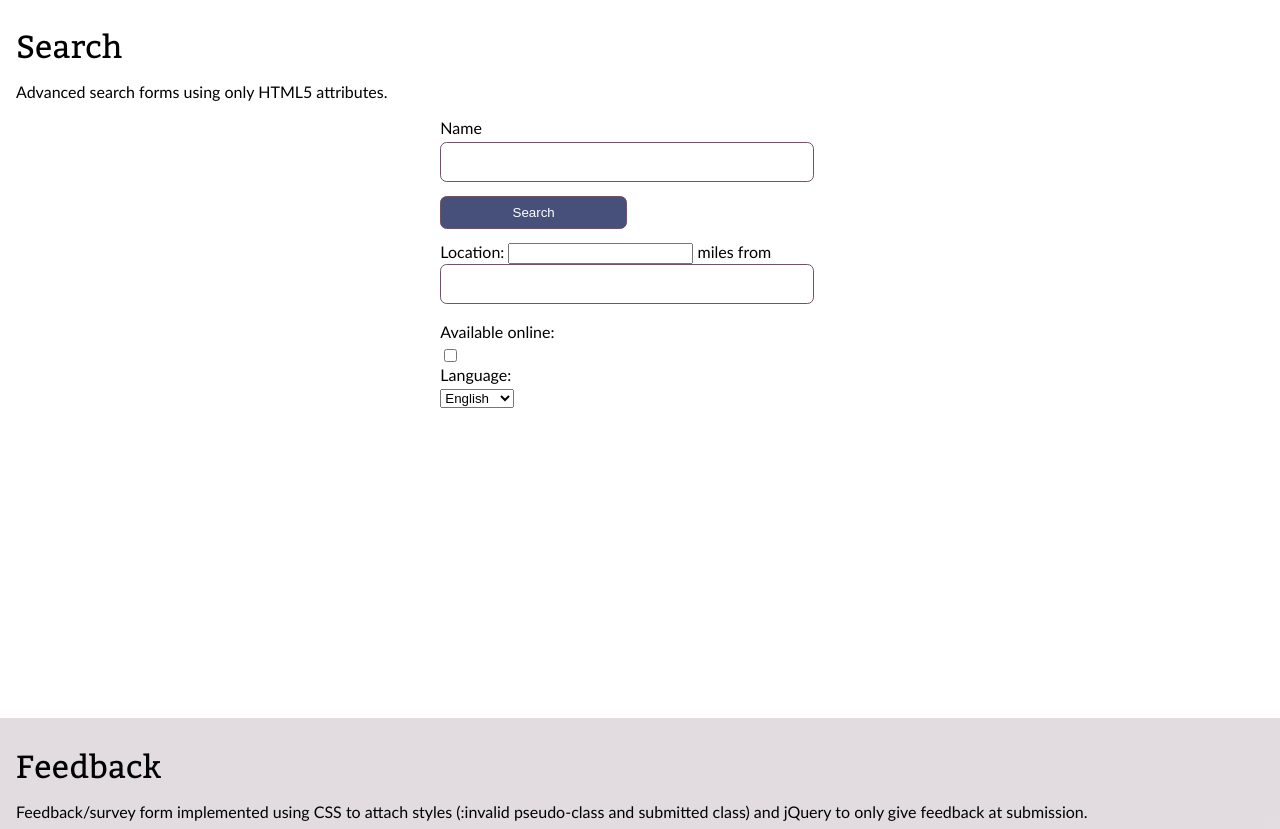
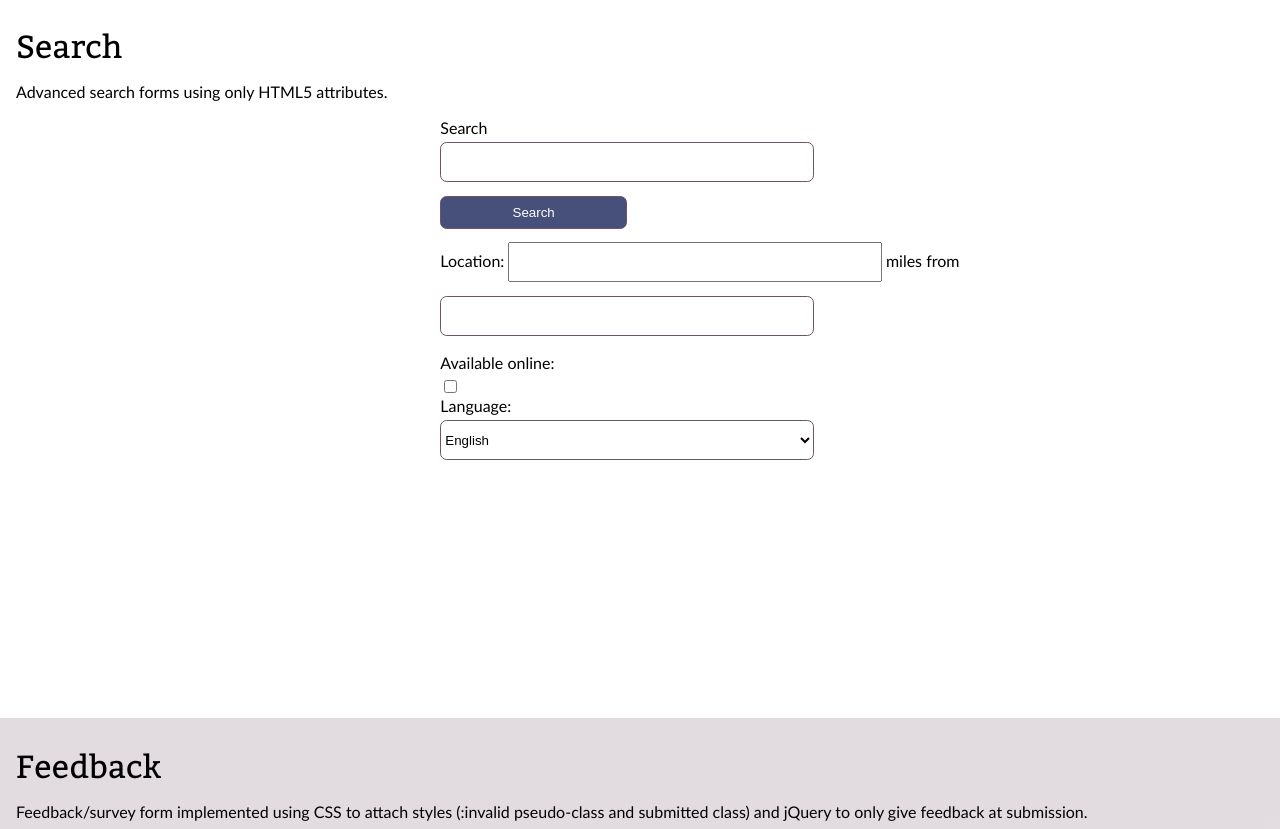
Before and after one commit to spaetsch/funforms, a website: page dev/index.html in a window 1280 px wide. Shown: the part 962-1791 px from the top of the page. Drawn offline with nearby package versions, Linux system fonts and the light colour scheme; files whose address does not match are found by name.

Commit message:
Consistent styling for input number and select

```diff
--- a/dev/index.html
+++ b/dev/index.html
@@ -33,7 +33,7 @@
       <div class="col span_2_of_6"></div>
 
       <div class="col span_3_of_6">
-        <label for="search">Name</label>
+        <label for="search">Search</label>
         <input type="text" name="search"  autocomplete="off" />
         <button>Search</button>
 
--- a/dev/scss/_layout.scss
+++ b/dev/scss/_layout.scss
@@ -98,7 +98,9 @@ input[type="button"] {
 }
 input[type="email"],
 input[type="text"],
-input[type="password"] {
+input[type="number"],
+input[type="password"],
+select {
   height: 3em;
   width: 100%;
   max-width: 28em;
--- a/dev/scss/_theme.scss
+++ b/dev/scss/_theme.scss
@@ -74,18 +74,23 @@ input[type="button"]:hover{
   border: 2px solid $form-border-active;
   outline: 0;
 }
+
 input[type="email"],
 input[type="text"],
+input[type="number"]
 input[type="password"],
-textarea {
+textarea,
+select {
   background-color: #fff;
   border: 1px solid $bgdcolor1;
   border-radius: 0.5em;
 }
 input[type="email"]:focus,
 input[type="text"]:focus,
+input[type="number"]:focus,
 input[type="password"]:focus,
-textarea:focus{
+textarea:focus,
+select:focus {
   border: 2px solid $form-border-active;
   outline: 0;
 }
```
Also changed, not shown: build/css/application.css, build/index.html, dev/css/application.css.
